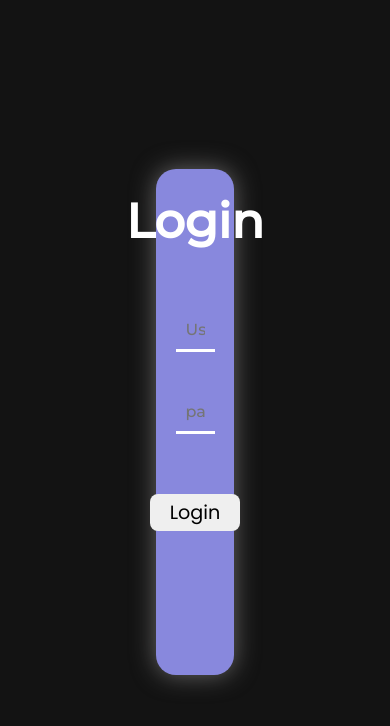
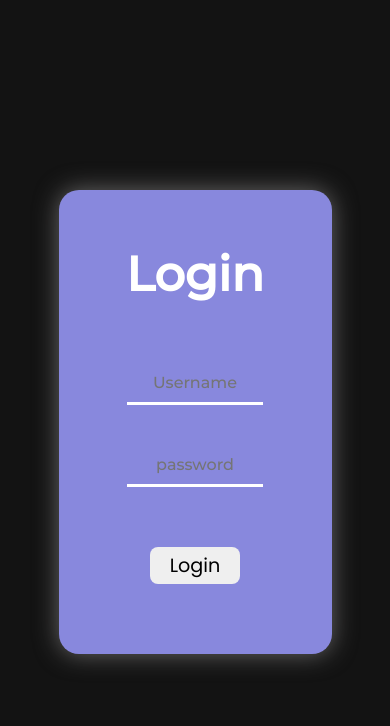
Before and after one commit to maheshchambhare/WebDev-Login-02-Responsive, a plain HTML site: page index.html in a window 390 px wide. Drawn offline with Linux system fonts and the light colour scheme.

Commit message:
responsive-login

```diff
--- a/style.css
+++ b/style.css
@@ -134,3 +134,29 @@ button:hover {
     box-shadow: inset 100px 0 0 0 #131313;
     color: #fff;
 }
+
+@media screen and (max-width : 1100px) {
+    * {
+        box-sizing: border-box;
+        margin: 0;
+        padding: 0;
+    }
+
+    body {
+        width: 100%;
+        height: 100vh;
+    }
+
+    .container {
+        width: 70%;
+        height: 55%;
+    }
+
+    .container:hover {
+        width: 75%;
+        height: 60%;
+    }
+    .Heading {
+        margin-top: 20%;
+    }
+}
```
